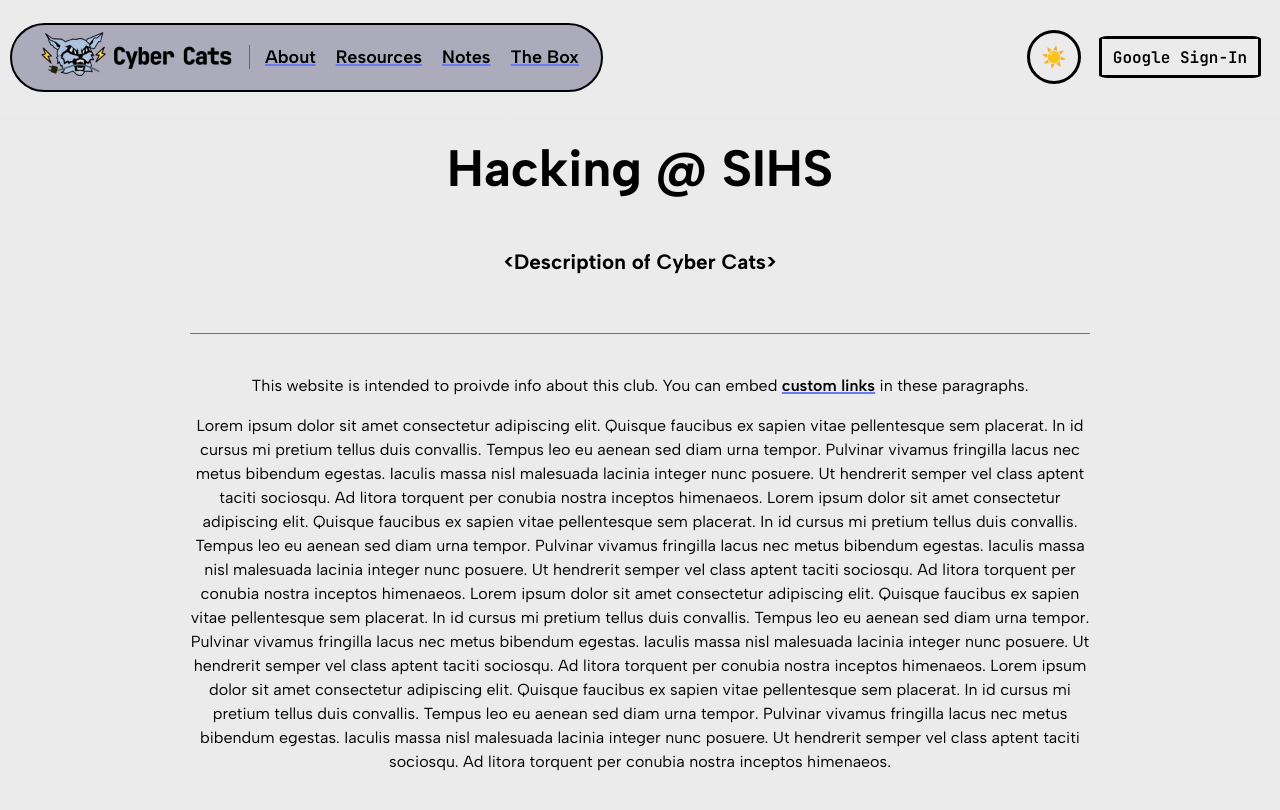
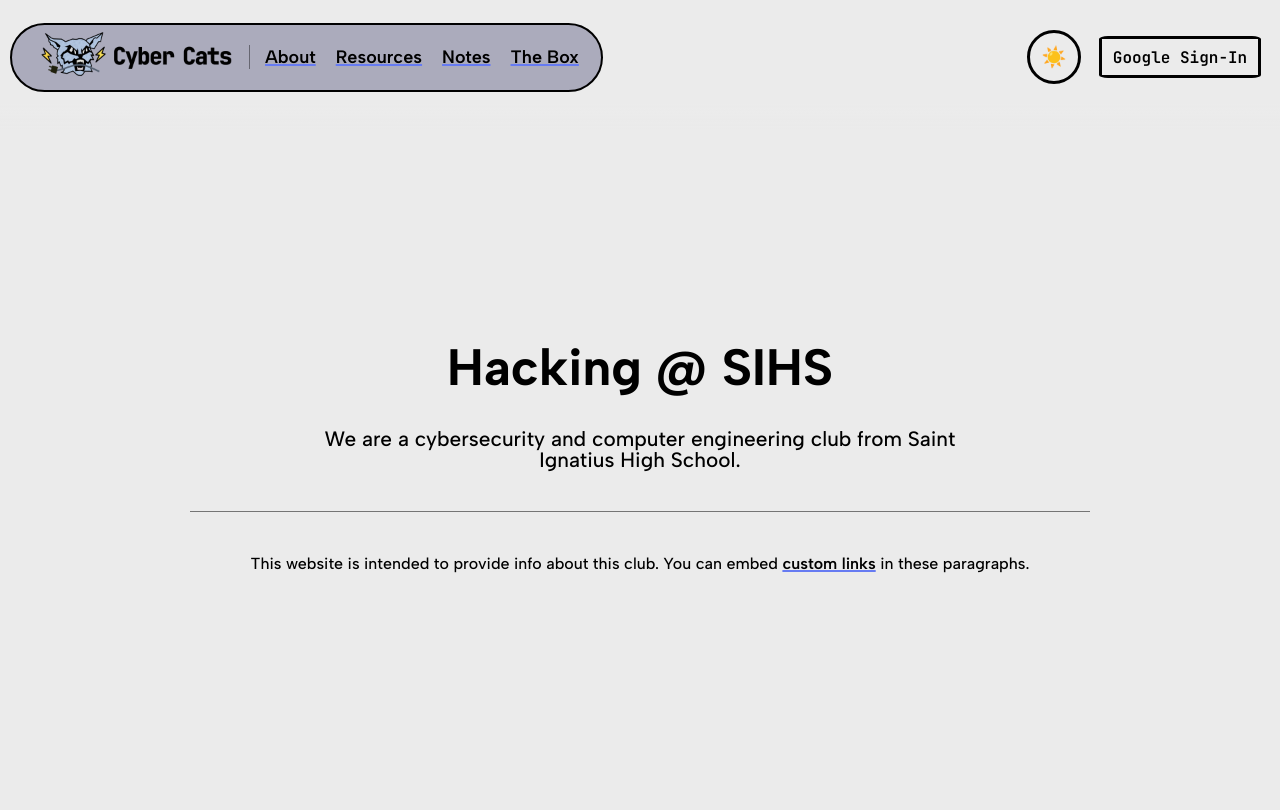
Before and after one commit to scepterb/cyber-cats, a React (Vite) app in the folder client/: page / in a window 1280 px wide. Shown: the top 810 px of the page. Built offline with nearby package versions, Linux system fonts and the light colour scheme; no server answers; the HTML template or start-up script is replaced by a standard one.

Commit message:
More random changes

```diff
--- a/client/src/index.css
+++ b/client/src/index.css
@@ -88,7 +88,11 @@ h2 {
 }
 h3 {
   font-size: 1.3em;
+  font-weight: 500;
   line-height: 1;
+}
+p {
+  font-weight: 450;
 }
 
 button {
--- a/client/src/pages/Home.tsx
+++ b/client/src/pages/Home.tsx
@@ -10,19 +10,13 @@ export default function Home() {
     <div className="page-content">
       <div className="page-title">
         <h1>Hacking @ SIHS </h1>
-        <h3>&lt;Description of Cyber Cats&gt;</h3>
+        <h3 className="narrow-content">We are a cybersecurity and computer engineering club from Saint Ignatius High School.</h3>
       </div>
       {<Announcement></Announcement>}
       <Divider />
       <p>
-        This website is intended to proivde info about this club.
+        This website is intended to provide info about this club.
         You can embed <TooltipLink href="https://play.picoctf.org/playlists/18?m=148" tooltip="play.picoctf.org">custom links</TooltipLink> in these paragraphs.
-      </p>
-      <p>
-        Lorem ipsum dolor sit amet consectetur adipiscing elit. Quisque faucibus ex sapien vitae pellentesque sem placerat. In id cursus mi pretium tellus duis convallis. Tempus leo eu aenean sed diam urna tempor. Pulvinar vivamus fringilla lacus nec metus bibendum egestas. Iaculis massa nisl malesuada lacinia integer nunc posuere. Ut hendrerit semper vel class aptent taciti sociosqu. Ad litora torquent per conubia nostra inceptos himenaeos.
-        Lorem ipsum dolor sit amet consectetur adipiscing elit. Quisque faucibus ex sapien vitae pellentesque sem placerat. In id cursus mi pretium tellus duis convallis. Tempus leo eu aenean sed diam urna tempor. Pulvinar vivamus fringilla lacus nec metus bibendum egestas. Iaculis massa nisl malesuada lacinia integer nunc posuere. Ut hendrerit semper vel class aptent taciti sociosqu. Ad litora torquent per conubia nostra inceptos himenaeos.
-        Lorem ipsum dolor sit amet consectetur adipiscing elit. Quisque faucibus ex sapien vitae pellentesque sem placerat. In id cursus mi pretium tellus duis convallis. Tempus leo eu aenean sed diam urna tempor. Pulvinar vivamus fringilla lacus nec metus bibendum egestas. Iaculis massa nisl malesuada lacinia integer nunc posuere. Ut hendrerit semper vel class aptent taciti sociosqu. Ad litora torquent per conubia nostra inceptos himenaeos.
-        Lorem ipsum dolor sit amet consectetur adipiscing elit. Quisque faucibus ex sapien vitae pellentesque sem placerat. In id cursus mi pretium tellus duis convallis. Tempus leo eu aenean sed diam urna tempor. Pulvinar vivamus fringilla lacus nec metus bibendum egestas. Iaculis massa nisl malesuada lacinia integer nunc posuere. Ut hendrerit semper vel class aptent taciti sociosqu. Ad litora torquent per conubia nostra inceptos himenaeos.
       </p>
 
     </div>
--- a/client/src/pages/Pages.css
+++ b/client/src/pages/Pages.css
@@ -8,13 +8,18 @@
   .page-content {padding: 0;}
 }
 
+.subpage-left-align {
+  text-align: left;
+}
+
+.narrow-content {
+  width: 75%;
+  margin: 0 auto;
+}
+
 .page-title {
   display: flex;
   flex-direction: column;
   justify-content: center;
   min-height: 130px;
 }
-
-.subpage-left-align {
-  text-align: left;
-}
```
